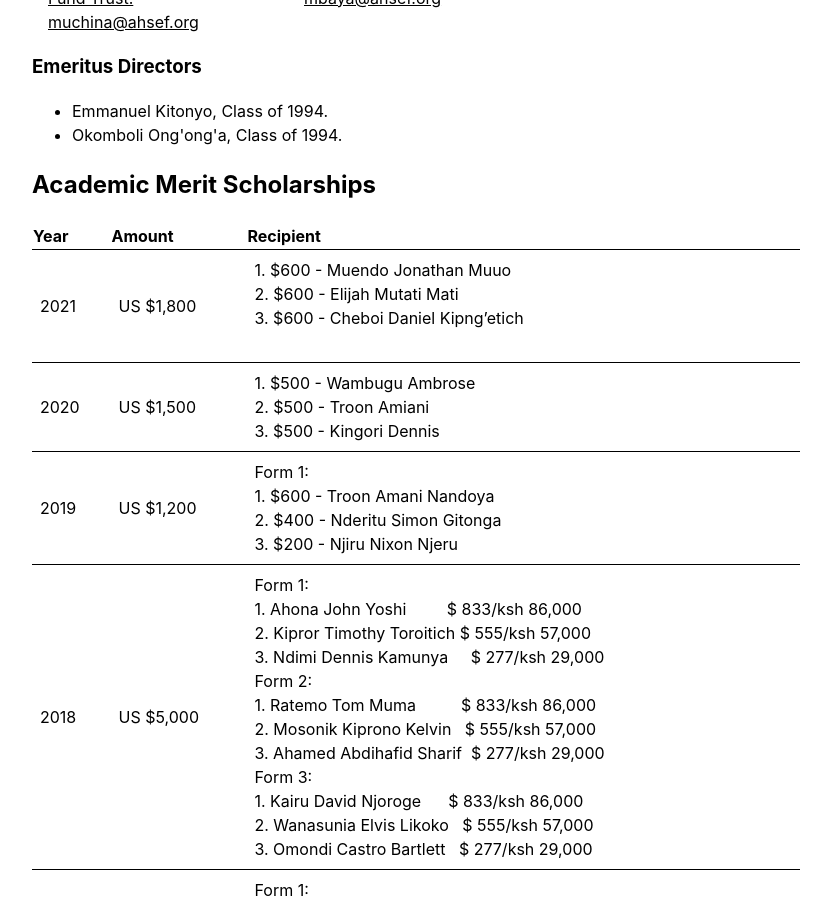
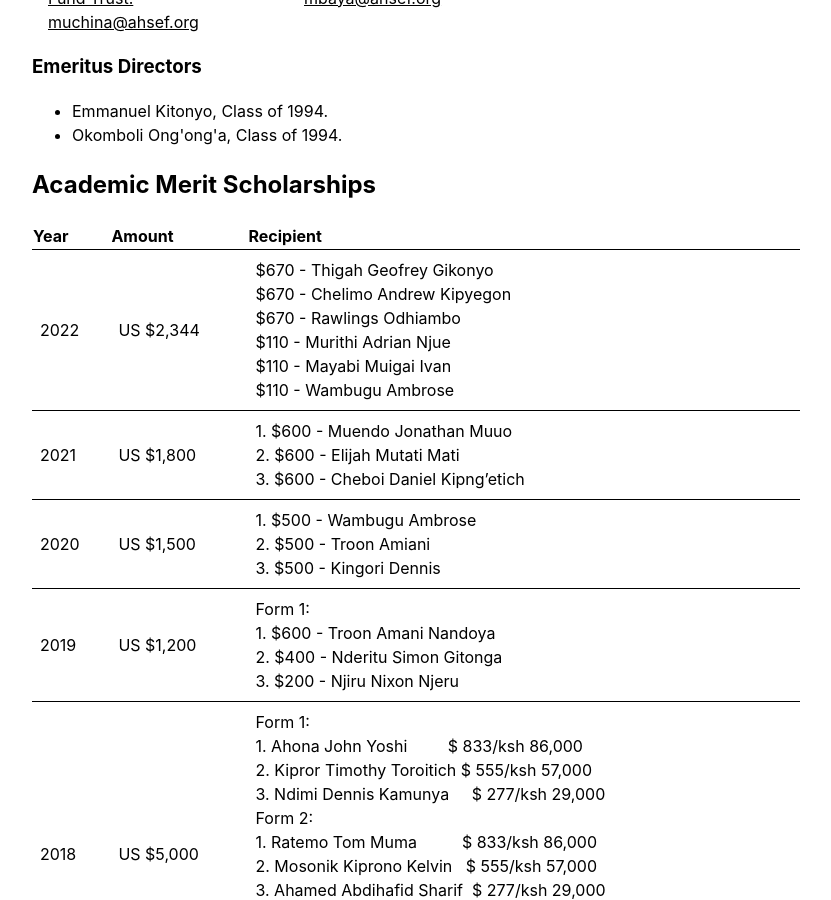
Before and after one commit to ahsef/ahsef.github.io, a Jekyll site: the page built from _pages/about.html, in a window 1280 px wide and 900 px high, scrolled down 958 px. Shown: the whole window, without its empty margins (224-1055 px from the left). Built offline with Jekyll 4.4.1, drawn with Linux system fonts in a browser that asks for light colours; some of the changed text lies outside the part shown.

Commit message:
Update scholarships, vanguard statement

```diff
--- a/_pages/about.html
+++ b/_pages/about.html
@@ -62,6 +62,20 @@ layout: default
 		<th>Year</th>
 		<th>Amount</th>
 		<th>Recipient</th>
+	</tr>
+	<tr>
+		<td>2022</td>
+		<td>US $2,344</td>
+		<td>
+<pre>
+$670 - Thigah Geofrey Gikonyo
+$670 - Chelimo Andrew Kipyegon
+$670 - Rawlings Odhiambo
+$110 - Murithi Adrian Njue
+$110 - Mayabi Muigai Ivan
+$110 - Wambugu Ambrose
+</pre>
+		</td>
 	</tr>
 	<tr>
 		<td>2021</td>
@@ -201,6 +215,7 @@ Form 3:
         <h3>Vanguard Year End Statements</h3>
 
         <ul>
+            <li><a href="/financial/vanguard-20221231.pdf">2022</a></li>
             <li><a href="/financial/vanguard-20211231.pdf">2021</a></li>
             <li><a href="/financial/vanguard-20201231.pdf">2020</a></li>
             <li><a href="/financial/vanguard-20191231.pdf">2019</a></li>
@@ -273,7 +289,7 @@ Form 3:
     <div class="w3-container w3-third">
         <h3>Minutes</h3>
         <ul>
-		<li><a href="/minutes/20221120.pdf">20212-11-20</a></li>
+		<li><a href="/minutes/20221120.pdf">2022-11-20</a></li>
 		<li><a href="/minutes/2022612.pdf">2022-06-12</a></li>
 		<li><a href="/minutes/20220220.pdf">2022-02-20</a></li>
 		<li><a href="/minutes/20211031.pdf">2021-10-31</a></li>
```
Also changed, not shown: other parts of _pages/about.html (+1 -0 lines), 2 other files. Lines whose indentation alone changed are shown as unchanged.
